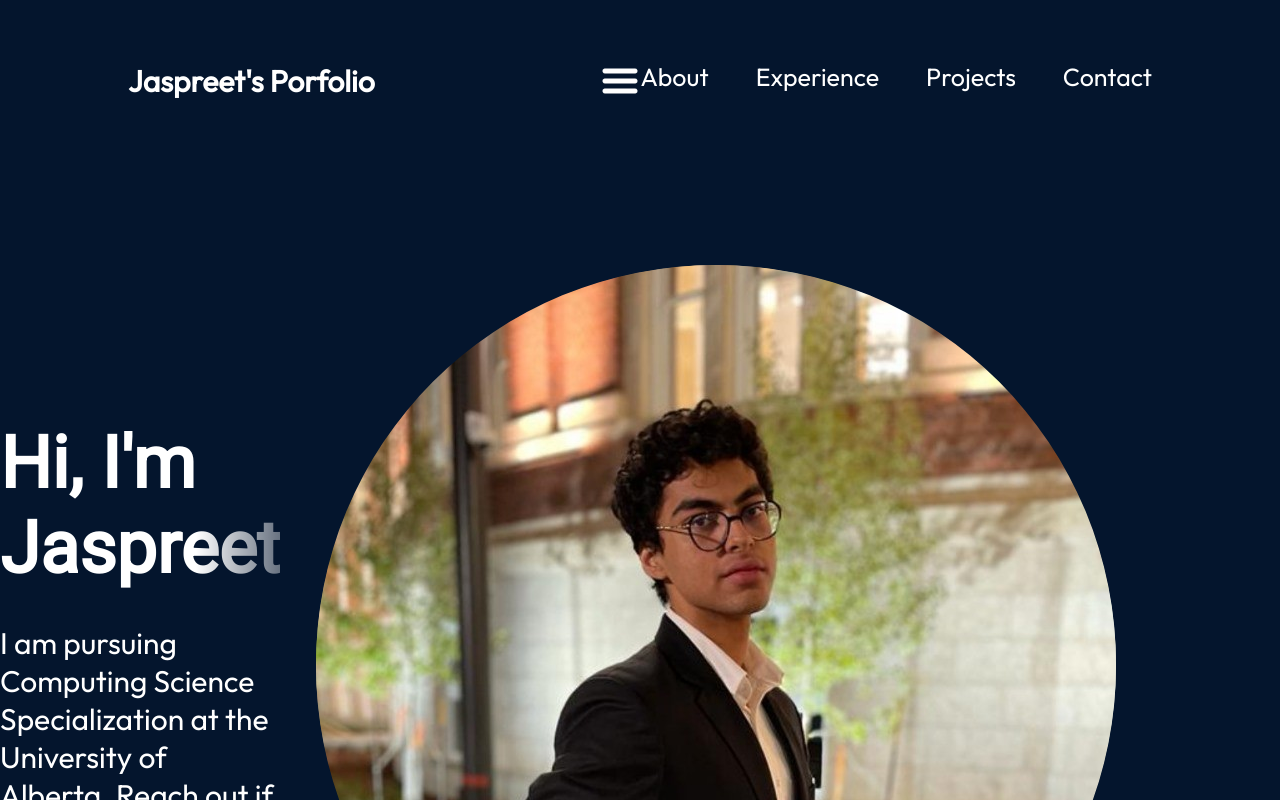
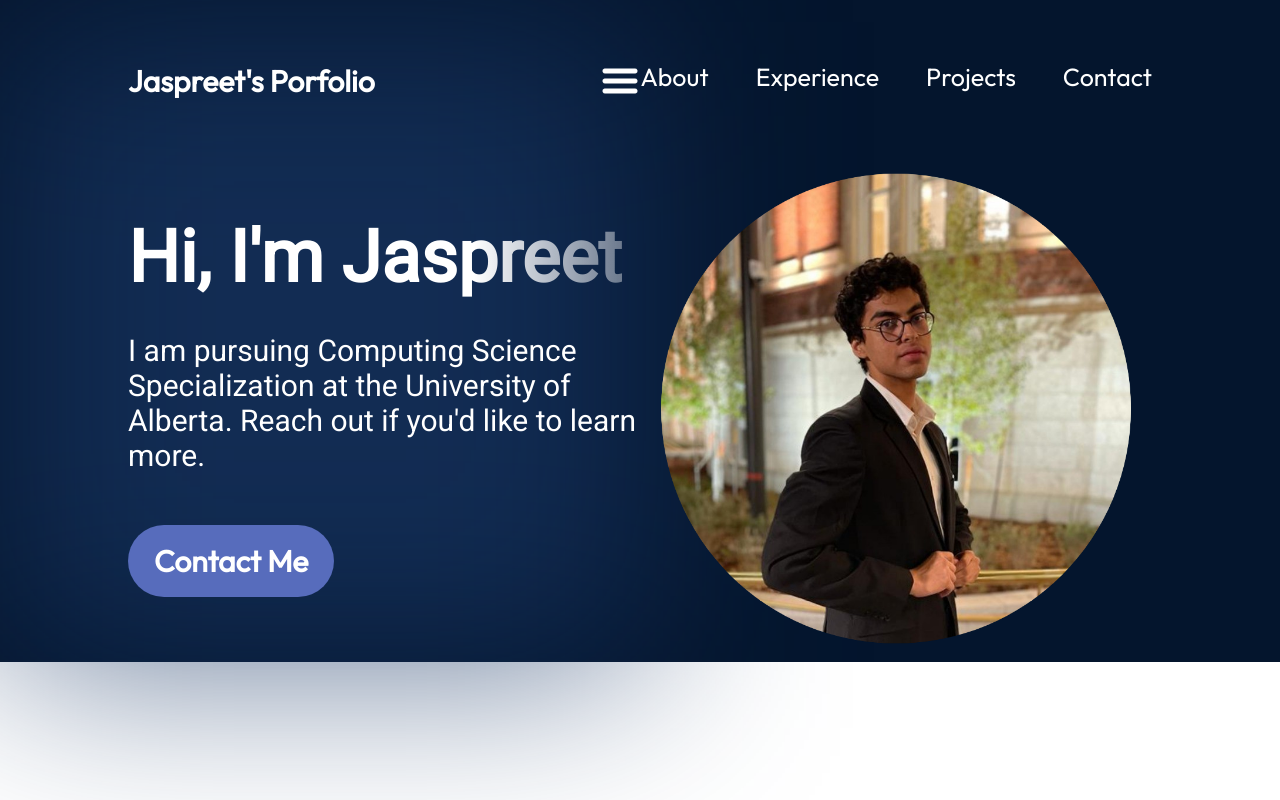
Before and after one commit to jaz404/portfolio, a React (Vite) app in the folder react-portfolio/: page / in a window 1280 px wide. Shown: the top 800 px of the page. Built offline with nearby package versions, Linux system fonts and the light colour scheme.

Commit message:
animations, contact me button

```diff
--- a/react-portfolio/src/App.jsx
+++ b/react-portfolio/src/App.jsx
@@ -1,6 +1,6 @@
 
 import styles from './App.module.css';
-import { Hero } from './components/Navbar/Hero/Hero';
+import { Hero } from './components/Hero/Hero';
 import { Navbar } from './components/Navbar/Navbar';
 
 
--- a/react-portfolio/src/components/Navbar/Hero/Hero.jsx
+++ b/react-portfolio/src/components/Hero/Hero.jsx
@@ -1,5 +1,5 @@
 import React from "react";
-import { getImageUrl } from "../../../utils";
+import { getImageUrl } from "../../utils";
 import styles from "./Hero.module.css";
 export const Hero = () => {
     return <section className ={styles.container}>
--- /dev/null
+++ b/react-portfolio/src/components/Hero/Hero.module.css
@@ -0,0 +1,107 @@
+@import "../../vars.css";
+
+.container {
+    display: flex;
+    position: relative;
+    align-items: center;
+    justify-content: space-between;
+    margin-top: 49px;
+    z-index: 1;
+    margin-left: 10%;
+    margin-right:10%;
+}
+
+.content {
+    display: flex;
+    flex-direction: column;
+    align-items: flex-start;
+    color: var(--color-text);
+    z-index: 1;
+}
+
+.title {
+    font-size: 72px;
+    font-weight: 900;
+    margin-bottom: 33px;
+    font-family: var(--font-roboto);
+    background: linear-gradient(90deg,
+    rgba(255,255,255,1) 70%,
+    rgba(255,255,255,0) 120%
+    );
+    -webkit-text-fill-color: transparent;
+    -webkit-background-clip: text;
+}
+
+.description {
+    font-size: 30px;
+    font-family: var(--font-roboto);
+    margin-bottom: 52px;
+}
+
+.contactBtn {
+    text-decoration: none;
+    background-color: var(--color-primary);
+    color: var(--color-text);
+    border-radius: 100px;
+    font-size: 30px;
+    font-weight: 600;
+    padding: 17px 26px;
+    box-shadow: 0 0 4px 0 rgba(0,0,0,0,0.25);
+}
+.heroImg {
+    width: 50%;
+    z-index: 1;
+    animation-name: floating;
+    animation-duration: 3s;
+    animation-iteration-count: infinite;
+    animation-timing-function: ease-in-out;
+
+}
+
+@keyframes floating {
+    0% {
+        transform: translate(0, 0px);
+    }
+    50% {
+        transform: translate(0,10px);
+    }
+    100%{
+        transform: translate(0,-0px)
+    }
+}
+.topBlur {
+    position: absolute;
+    width: 50vw;
+    height: 50vw;
+    min-width: 350px;
+    min-height: 350px;
+    top: -128px;
+    left: -10vw;
+    border: 764px;
+    background: rgba(25,55,100,0.7);
+    filter: blur(100px);
+    z-index: 0;
+}
+
+.bottumBlur{
+    position: absolute;
+    width: 70vw;
+    height: 50vw;
+    min-width: 250px;
+    min-height: 350px;
+    top: 246px;
+    right: -25px;
+    border: 764px;
+    background: rgba(25,55,100,0.7);
+    filter: blur(100px);
+    z-index: 0;
+}
+
+@media screen and (max-width: 830px){
+    .container {
+        flex-direction: column-reverse;
+    }
+    .content {
+        align-items:center;
+    }
+}
--- a/react-portfolio/src/components/Navbar/Hero/Hero.module.css
+++ /dev/null
@@ -1,38 +0,0 @@
-@import "../../../vars.css";
-
-.container {
-    display: flex;
-    position: relative;
-    align-items: center;
-    justify-content: space-between;
-    margin-top: 49px;
-    z-index: 1;
-    margin-top: 10%;
-    margin-right:10%;
-}
-
-.content {
-    display: flex;
-    flex-direction: column;
-    align-items: flex-start;
-    color: var(--color-text);
-    z-index: 1;
-}
-
-.title {
-    font-size: 72px;
-    font-weight: 900;
-    margin-bottom: 33px;
-    font-family: var(--font-roboto);
-    background: linear-gradient(90deg,
-    rgba(255,255,255,1) 70%,
-    rgba(255,255,255,0) 120%
-    );
-    -webkit-text-fill-color: transparent;
-    -webkit-background-clip: text;
-}
-
-.description {
-    font-size: 30px;
-
-}
--- a/react-portfolio/src/vars.css
+++ b/react-portfolio/src/vars.css
@@ -1,7 +1,7 @@
 :root {
     /*colors*/
     --color-text: #fff;
-    --color-orinary: #576cbc;
+    --color-primary: #576cbc;
     --color-secondary: #19076d;
     --color-dark: #0b3447;
     --color-bg: #04152d;
```
